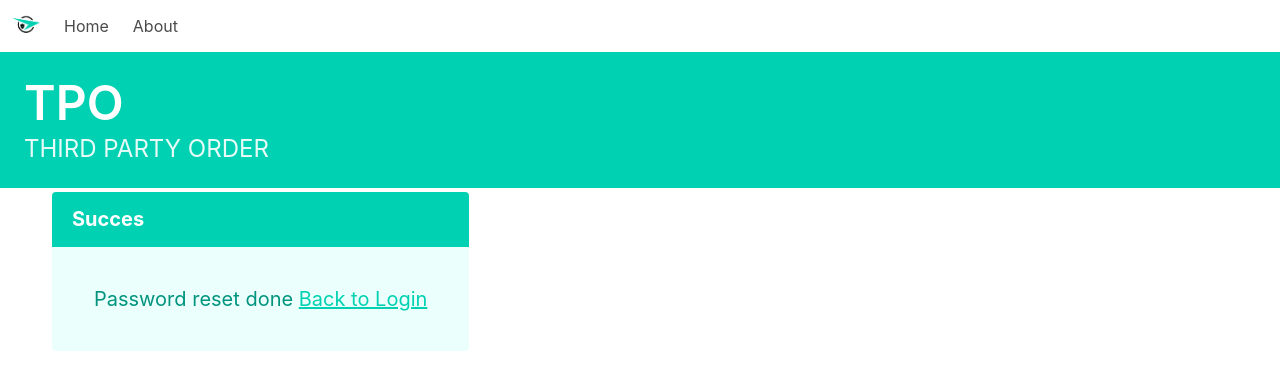
After one commit to RaghadAbusamor/Third-Party-Order-Website, a Django app: page /accounts/resetPassword/done in a window 1280 px wide. The commit adds this page. Shown: the top 390 px of the page. Run offline with Django 4.2, Linux system fonts and the light colour scheme.

Commit message:
reset password

```diff
--- a/TPO_Backend/settings.py
+++ b/TPO_Backend/settings.py
@@ -128,3 +128,4 @@ EMAIL_BACKEND = 'django.core.mail.backends.console.EmailBackend'
 
 EMAIL_HOST = "localhost"
 EMAIL_PORT = 1025
+EMAIL_FILE_PATH = BASE_DIR / "sent_emails"
--- a/users/templates/registration/login.html
+++ b/users/templates/registration/login.html
@@ -40,13 +40,13 @@
                         <div class="column">
                             <label for="Name">Password</label>
                             <input class="input is-primary" type="password" placeholder="Password">
-                            <a href="forget.html" class="is-size-7 has-text-primary">forget password?</a>
+                            <a href="{% url 'resetPassword' %} " class="is-size-7 has-text-primary">forget password?</a>
                         </div>
                         <div class="column">
                             <button class="button is-primary is-fullwidth" type="submit">Login</button>
                         </div>
                         <div class="has-text-centered">
-                            <p class="is-size-7"> Don't have an account? <a href="#" class="has-text-primary">Sign up</a>
+                            <p class="is-size-7"> Don't have an account? <a href="{% url 'signup' %}" class="has-text-primary">Sign up</a>
                             </p>
                         </div>
                     </div>
--- a/users/templates/registration/password_reset_done .html
+++ /dev/null
@@ -1,6 +0,0 @@
-<!--users/templates/registration/password_reset_done.html-->
-{% extends 'base.html' %}
-{% block content %}
-<h2>Password reset done</h2>
-<a href="{% url 'login' %}">Back to login</a>
-{% endblock %}
--- /dev/null
+++ b/users/templates/registration/password_reset_done.html
@@ -0,0 +1,22 @@
+<!--users/templates/registration/password_reset_done.html-->
+{% extends 'base.html' %}
+{% block content %}
+
+<article class="message is-primary is-medium">
+    <div class="message-header">
+      <p>Succes</p>
+
+    </div>
+    <div class="message-body">
+        <p class="column is-large">Password reset done <a href="{% url 'login' %}" class="has-text-primary has-background-primarylight">Back to Login</a>
+        </p>
+    </div>
+  </article>
+
+
+
+
+
+    </div>
+  </div>
+{% endblock %}
--- a/users/templates/users/customer_signup.html
+++ b/users/templates/users/customer_signup.html
@@ -17,7 +17,7 @@
     <body>
 
         <div class="container" >
-            <form method="POST" enctype="multipart/form-data"  action="https://formspree.io/f/xgebwkbb">
+            <form method="POST" enctype="multipart/form-data" >
                 {% csrf_token %}
             <div class="columns">
 
@@ -164,7 +164,7 @@
 
 
                         <div class="column">
-                          <input class="button is-primary is-fullwidth" type="submit">Signup</input>
+                          <button class="button is-primary is-fullwidth" type="submit">Signup</button>
                         </div>
 
                         <div class="has-text-centered">
--- a/users/templates/users/store_signup.html
+++ b/users/templates/users/store_signup.html
@@ -17,7 +17,7 @@
     <body>
 
         <div class="container" >
-            <form method="POST" enctype="multipart/form-data"  action="https://formspree.io/f/xgebwkbb">
+            <form method="POST" enctype="multipart/form-data">
                 {% csrf_token %}
             <div class="columns">
 
@@ -75,7 +75,7 @@
 
 
                         <div class="column">
-                          <input class="button is-primary is-fullwidth" type="submit">Signup</input>
+                          <button class="button is-primary is-fullwidth" type="submit">Signup</button>
                         </div>
 
                         <div class="has-text-centered">
--- a/users/urls.py
+++ b/users/urls.py
@@ -1,5 +1,5 @@
 from django.urls import path,include
-from users.views import dashboard,register,CustomerSignUpView, about, signup, StoreSignUpView#,SignUpView,StoreSignUpView,DeliverySignUpView
+from users.views import dashboard,register,CustomerSignUpView, about, signup, StoreSignUpView,resetPassword, resetPasswordDone#,SignUpView,StoreSignUpView,DeliverySignUpView
 urlpatterns = [
     path("", dashboard, name="dashboard"),
     path('accounts/signup/customer/', CustomerSignUpView, name="CustomerSignUpView"),
@@ -13,4 +13,6 @@ urlpatterns = [
     path("about/",about, name="about"),
     path("accounts/signup", signup , name="signup"),
     path('accounts/signup/store/', StoreSignUpView, name="StoreSignUpView"),
+    path("accounts/resetPassword/", resetPassword,name="resetPassword"),
+    path("accounts/resetPassword/done", resetPasswordDone,name="resetPasswordone"),
 ]
--- a/users/views.py
+++ b/users/views.py
@@ -57,3 +57,9 @@ def StoreSignUpView(request):
             print(form.errors)
     else:
         return render(request, "users/store_signup.html",{"form": StoreSignUpForm})
+
+def resetPassword(request):
+     return render(request, "registration/password_reset_form.html")
+
+def resetPasswordDone(request):
+     return render(request, "registration/password_reset_done.html")
```
Also changed, not shown: users/templates/registration/password_reset_form .html (deleted, +0 -11 lines), users/templates/registration/password_reset_form.html (added, +14 -0 lines).
